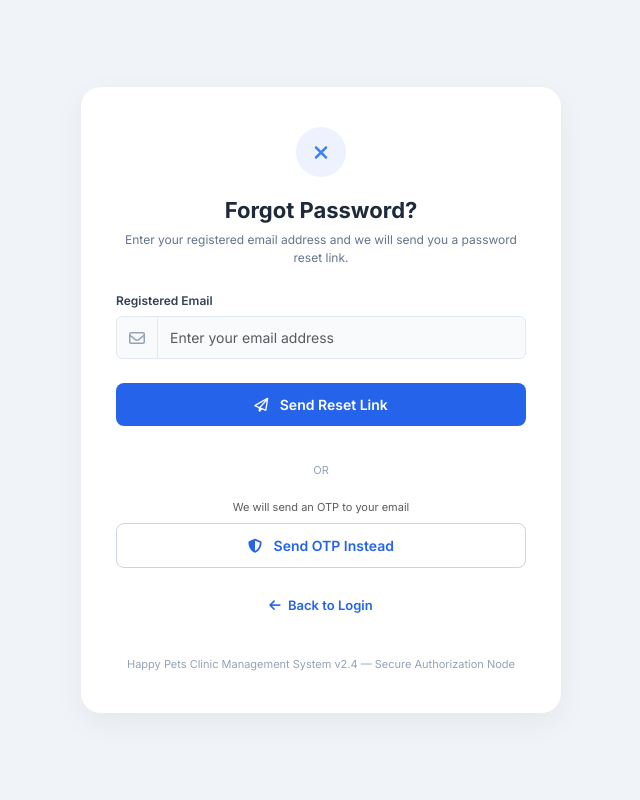
After one commit to sandyasamaranayake/Happy-Pets-Clinic-System, a Flask app: page /auth/forgot-password in a window 1280 px wide. The commit adds this page. Shown: the whole page, without its empty margins (319-959 px from the left). Run offline with Flask 3, Linux system fonts and the light colour scheme.

Commit message:
UI update: added styled forgot password page matching Figma design

```diff
--- a/auth/routes.py
+++ b/auth/routes.py
@@ -58,3 +58,11 @@ def logout():
     logout_user()
     flash('You have been logged out.', 'info')
     return redirect(url_for('auth.login'))
+
+
+
+
+
+@auth_bp.route('/forgot-password')
+def forgot_password():
+    return render_template('auth/forgot_password.html')
--- /dev/null
+++ b/templates/auth/forgot_password.html
@@ -0,0 +1,145 @@
+{% extends "base.html" %}
+
+{% block content %}
+<style>
+    .forgot-container {
+        min-height: 100vh;
+        display: flex;
+        align-items: center;
+        justify-content: center;
+        background-color: #f0f4f9;
+        padding: 20px;
+    }
+    .forgot-card {
+        background: #ffffff;
+        border-radius: 20px;
+        box-shadow: 0 10px 30px rgba(0,0,0,0.05);
+        max-width: 480px;
+        width: 100%;
+        padding: 40px 35px;
+        text-align: center;
+    }
+    .icon-box {
+        width: 50px;
+        height: 50px;
+        background-color: #eef2ff;
+        color: #3b82f6;
+        border-radius: 50%;
+        display: inline-flex;
+        align-items: center;
+        justify-content: center;
+        margin-bottom: 20px;
+    }
+    .title {
+        font-weight: 700;
+        color: #1e293b;
+        font-size: 22px;
+        margin-bottom: 8px;
+    }
+    .subtitle {
+        color: #64748b;
+        font-size: 12px;
+        margin-bottom: 25px;
+        line-height: 1.5;
+    }
+    .form-label {
+        font-size: 12px;
+        font-weight: 600;
+        color: #334155;
+        text-align: left;
+        display: block;
+        margin-bottom: 6px;
+    }
+    .form-control {
+        background-color: #f8fafc;
+        font-size: 14px;
+        padding: 10px 12px;
+        border-color: #e2e8f0;
+    }
+    .input-group-text {
+        background-color: #f8fafc;
+        border-color: #e2e8f0;
+        color: #94a3b8;
+    }
+    .btn-primary-custom {
+        background-color: #2563eb;
+        border: none;
+        border-radius: 8px;
+        padding: 11px;
+        font-weight: 600;
+        font-size: 14px;
+        width: 100%;
+    }
+    .btn-outline-custom {
+        border: 1px solid #cbd5e1;
+        background: transparent;
+        color: #2563eb;
+        border-radius: 8px;
+        padding: 11px;
+        font-weight: 600;
+        font-size: 14px;
+        width: 100%;
+    }
+    .divider-text {
+        font-size: 11px;
+        color: #94a3b8;
+        margin: 20px 0;
+        position: relative;
+    }
+    .back-link {
+        font-size: 13px;
+        color: #2563eb;
+        text-decoration: none;
+        font-weight: 600;
+    }
+    .footer-text {
+        font-size: 11px;
+        color: #94a3b8;
+        margin-top: 40px;
+    }
+</style>
+
+<div class="forgot-container">
+    <div class="forgot-card">
+        <!-- Close / Cancel Icon Box -->
+        <div class="icon-box">
+            <i class="fa-solid fa-xmark fa-lg"></i>
+        </div>
+
+        <h3 class="title">Forgot Password?</h3>
+        <p class="subtitle">Enter your registered email address and we will send you a password reset link.</p>
+
+        <form action="#" method="POST">
+            <div class="mb-4 text-start">
+                <label class="form-label">Registered Email</label>
+                <div class="input-group">
+                    <span class="input-group-text"><i class="fa-regular fa-envelope"></i></span>
+                    <input type="email" name="email" class="form-control" placeholder="Enter your email address" required>
+                </div>
+            </div>
+
+            <button type="submit" class="btn btn-primary btn-primary-custom mb-3">
+                <i class="fa-regular fa-paper-plane me-2"></i> Send Reset Link
+            </button>
+
+            <div class="divider-text">OR</div>
+
+            <p class="text-muted small mb-2" style="font-size: 11px;">We will send an OTP to your email</p>
+
+            <button type="button" class="btn btn-outline-custom mb-4">
+                <i class="fa-solid fa-shield-halved me-2"></i> Send OTP Instead
+            </button>
+
+            <div>
+                <a href="{{ url_for('auth.login') }}" class="back-link">
+                    <i class="fa-solid fa-arrow-left me-1"></i> Back to Login
+                </a>
+            </div>
+        </form>
+
+        <div class="footer-text">
+            Happy Pets Clinic Management System v2.4 — Secure Authorization Node
+        </div>
+    </div>
+</div>
+{% endblock %}
--- a/templates/auth/login.html
+++ b/templates/auth/login.html
@@ -157,7 +157,7 @@
                 </div>
 
                 <div class="mb-3 clearfix">
-                    <a href="#" class="forgot-link">Forgot Password?</a>
+                   <a href="{{ url_for('auth.forgot_password') }}" class="forgot-link">Forgot Password?</a>
                 </div>
 
                 <div class="mb-4">
```
